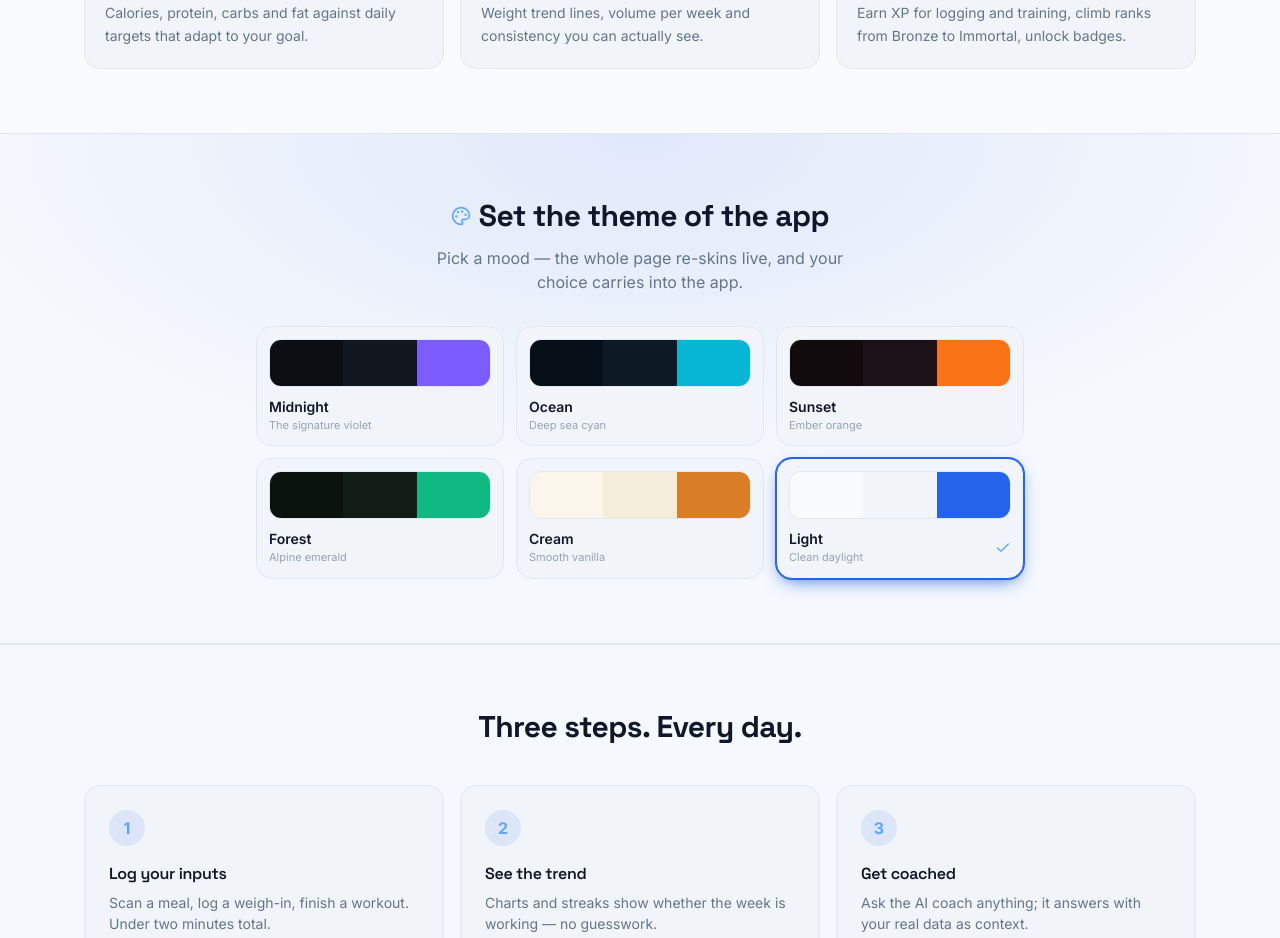
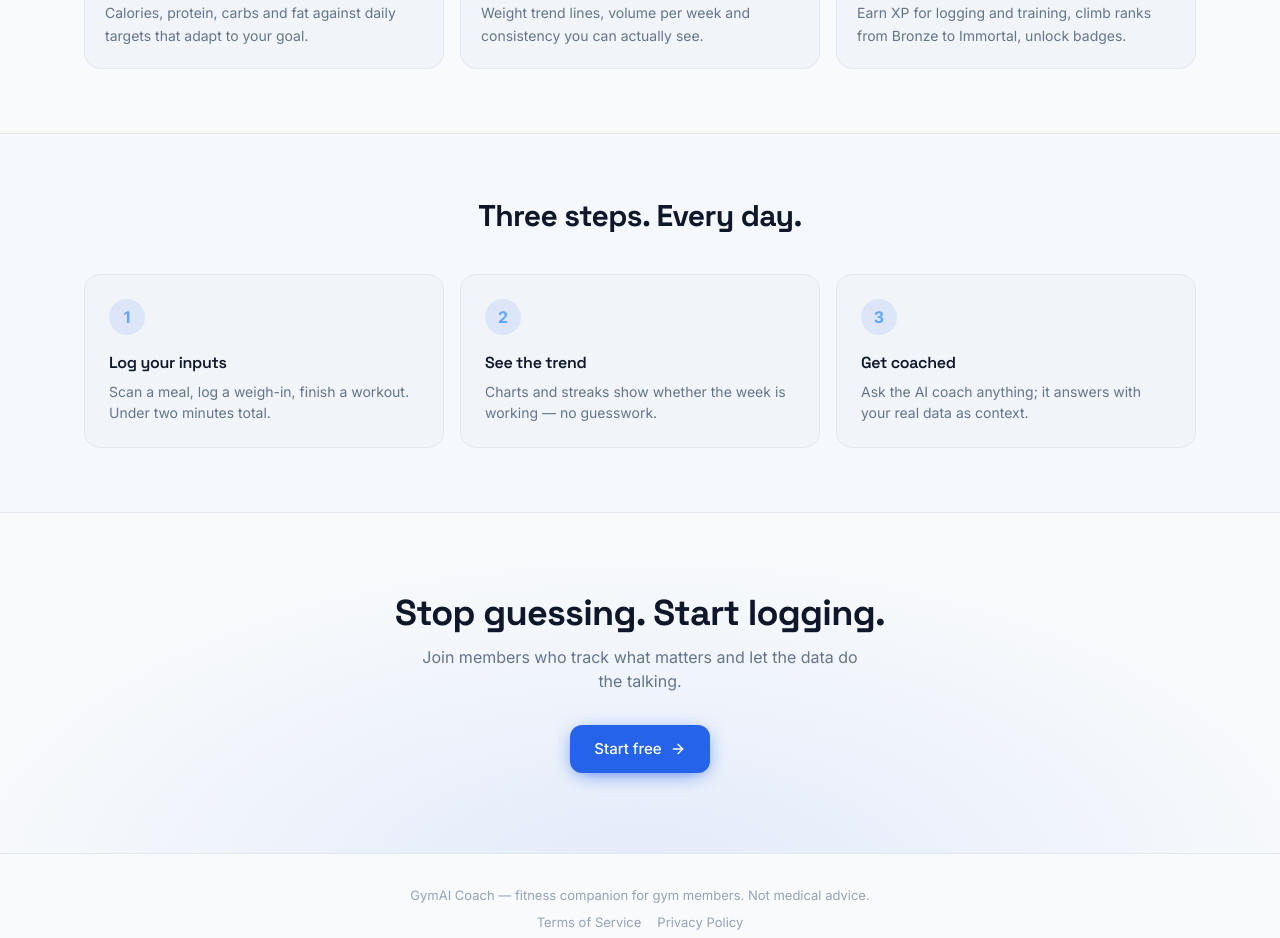
Before and after one commit to Samruxx-77/GymAI-Coach, a React (Vite) app: page / in a window 1280 px wide. Shown: the part 1300-2238 px from the top of the page. Built offline with nearby package versions, Linux system fonts and the light colour scheme; no server answers.

Commit message:
Remove 'Set the theme of the app' section from landing page

```diff
--- a/src/pages/Landing.tsx
+++ b/src/pages/Landing.tsx
@@ -2,13 +2,11 @@ import { useRef, useState } from "react";
 import { Link } from "react-router-dom";
 import {
   ArrowRight,
-  Check,
   ChefHat,
   Dumbbell,
   Flame,
   LineChart,
   MessageCircle,
-  Palette,
   ScanLine,
   Sparkles,
   Trophy,
@@ -17,9 +15,6 @@ import {
 import { Button } from "../components/ui";
 import { Logo } from "../components/Logo";
 import { useAuth } from "../context/AuthContext";
-import { useTheme } from "../context/ThemeContext";
-import { THEMES, THEME_IDS } from "../lib/themes";
-import { cn } from "../lib/utils";
 import { prefersReducedMotion } from "../lib/env";
 import heroVideo from "../assets/landing-hero.mp4";
 import heroBg from "../assets/landing-hero-bg.jpg";
@@ -75,7 +70,6 @@ function TiltCard({ children }: { children: React.ReactNode }) {
 
 export default function Landing() {
   const { user } = useAuth();
-  const { theme, setTheme } = useTheme();
   const primary = { to: user ? "/app" : "/auth", label: user ? "Open app" : "Start free" };
 
   return (
@@ -206,52 +200,6 @@ export default function Landing() {
         </div>
       </section>
 
-      {/* Set the theme of the app — live preview, applies instantly */}
-      <section className="relative overflow-hidden border-y border-line bg-surface-1/40">
-        <div aria-hidden className="pointer-events-none absolute inset-0"
-          style={{ background: "radial-gradient(700px 340px at 50% 0%, var(--color-accent-soft), transparent)" }} />
-        <div className="relative mx-auto max-w-6xl px-5 py-16">
-          <div className="flex items-center justify-center gap-2">
-            <Palette className="h-5 w-5 text-accent-300" />
-            <h2 className="display text-center text-3xl font-bold">Set the theme of the app</h2>
-          </div>
-          <p className="mx-auto mt-3 max-w-md text-center text-ink-muted">
-            Pick a mood — the whole page re-skins live, and your choice carries into the app.
-          </p>
-          <div className="mx-auto mt-8 grid max-w-3xl grid-cols-2 gap-3 sm:grid-cols-3">
-            {THEME_IDS.map((id) => {
-              const t = THEMES[id];
-              const active = theme === id;
-              return (
-                <button
-                  key={id}
-                  type="button"
-                  aria-pressed={active}
-                  onClick={() => setTheme(id)}
-                  className={cn(
-                    "theme-swatch cursor-pointer rounded-2xl border border-line bg-surface-1 p-3 text-left transition-all hover:-translate-y-0.5",
-                    active && "border-accent shadow-[0_0_0_2px_var(--color-accent-soft)]"
-                  )}
-                >
-                  <span className="flex h-12 overflow-hidden rounded-xl border border-line">
-                    <span className="w-1/3" style={{ background: t.surfaces[0] }} />
-                    <span className="w-1/3" style={{ background: t.surfaces[1] }} />
-                    <span className="w-1/3" style={{ background: t.accent }} />
-                  </span>
-                  <span className="mt-2.5 flex items-center justify-between">
-                    <span>
-                      <span className="block text-sm font-semibold text-ink">{t.name}</span>
-                      <span className="block text-[11px] text-ink-faint">{t.tagline}</span>
-                    </span>
-                    {active && <Check className="h-4 w-4 shrink-0 text-accent-300" />}
-                  </span>
-                </button>
-              );
-            })}
-          </div>
-        </div>
-      </section>
-
       {/* How it works */}
       <section className="relative border-y border-line bg-surface-1/40">
         <div className="mx-auto max-w-6xl px-5 py-16">
```
